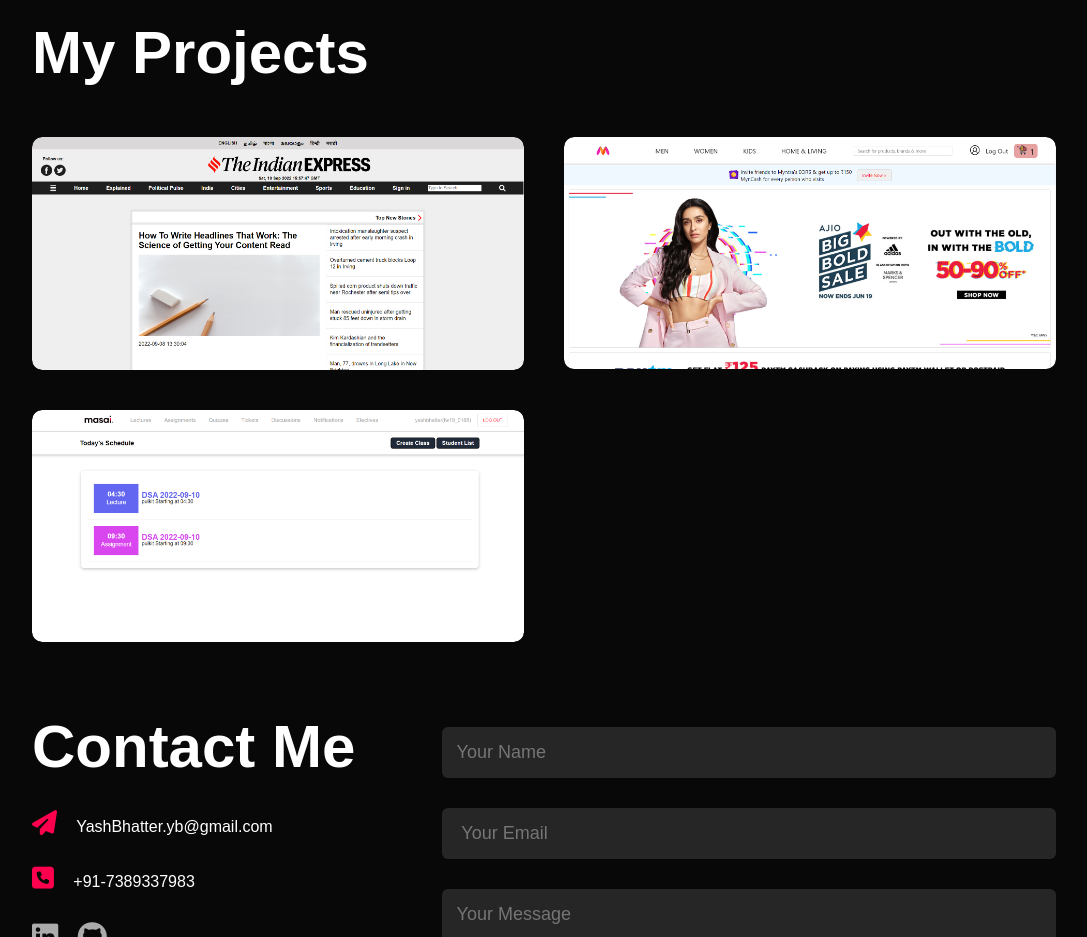
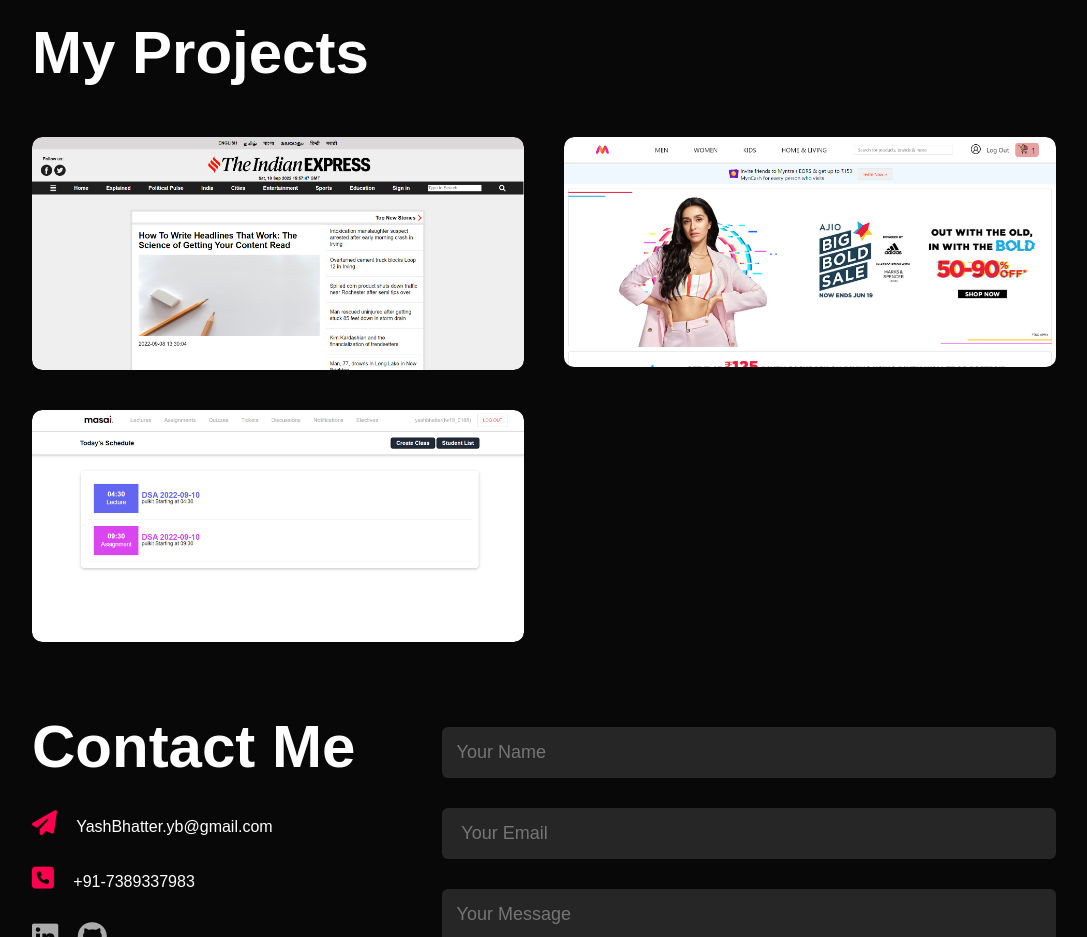
Before and after one commit to Bhatteryash/Bhatter-Yash.github.io, a plain HTML site: page index.html in a window 1280 px wide. Shown: the part 1400-2337 px from the top of the page, without its empty margins (96-1183 px from the left). Drawn offline with Linux system fonts and the light colour scheme.

Commit message:
Portfolio

```diff
--- a/index.html
+++ b/index.html
@@ -93,7 +93,7 @@
                     </div>
                 </div>
                 <div class="work">
-                    <img src="images/project_3.PNG">
+                    <img src="images/Myntra.PNG">
                     <div class="layer">
                         <h3>Myntra -Clone</h3>
                         <p> Tech Stack- HTML , CSS , JAVASCRIPT<br> Shop whatever you want</p>
```
Also changed, not shown: images/Myntra.PNG (added), images/project_3.PNG (deleted).
